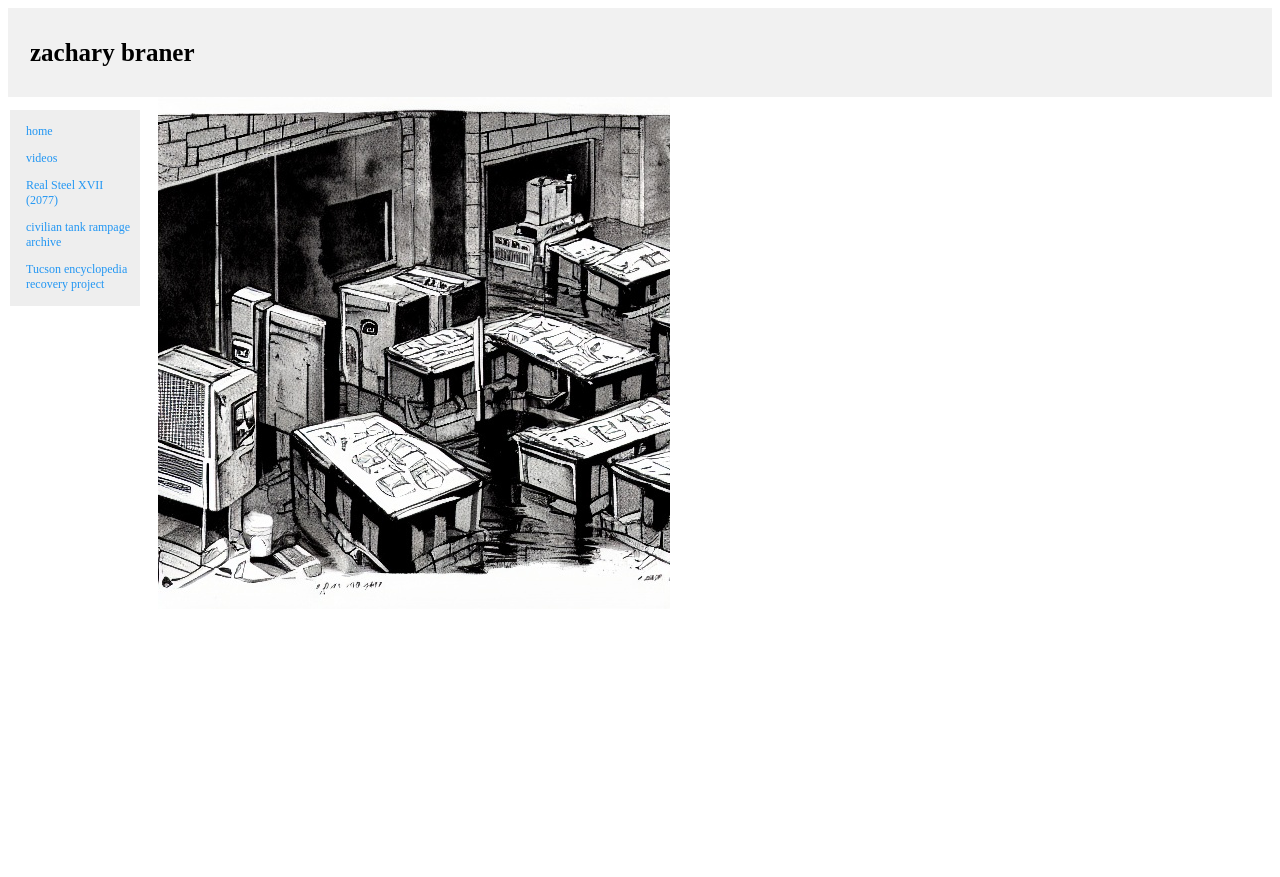
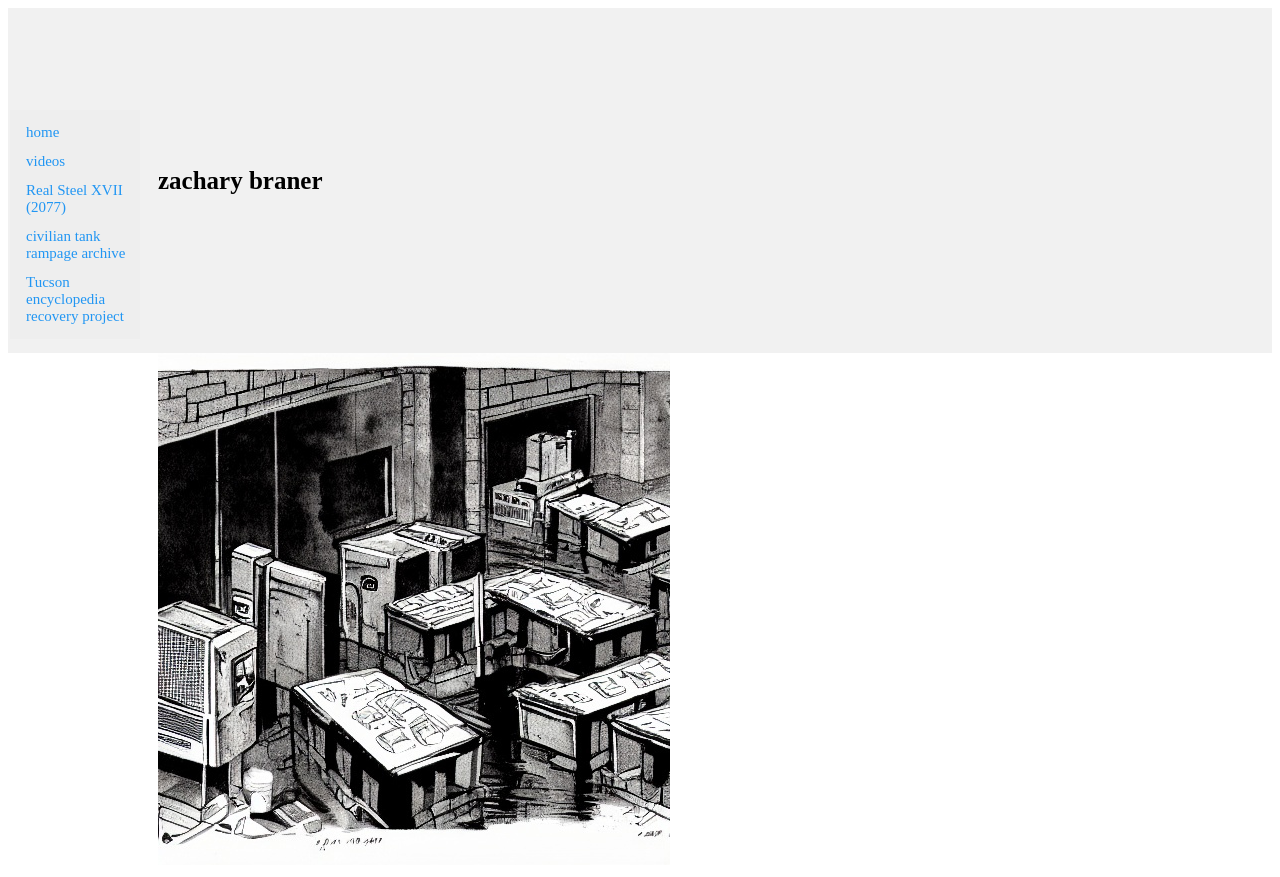
Before and after one commit to zbraner/tinfoilfall, a website: page index.html in a window 1280 px wide. Before the commit the page ends 800 px from the top, so only its background shows below. Drawn offline with Linux system fonts and the light colour scheme.

Commit message:
moving header to the right

```diff
--- a/gitsitestyle.css
+++ b/gitsitestyle.css
@@ -17,7 +17,7 @@ body {
 .sidenav a {
   padding: 6px 8px 6px 16px;
   text-decoration: none;
-  font-size: 12px;
+  font-size: 15px;
   color: #2196F3;
   display: block;
 }
@@ -28,7 +28,7 @@ body {
 
 .main {
   margin-left: 140px; /* Same width as the sidebar + left position in px */
-  font-size: 28px; /* Increased text to enable scrolling */
+  font-size: 12px; /* Increased text to enable scrolling */
   padding: 0px 10px;
 }
 
@@ -36,7 +36,6 @@ body {
   .sidenav {padding-top: 15px;}
   .sidenav a {font-size: 18px;}
 }
-
 
 
 /* Style the header with a grey background and some padding */
@@ -51,7 +50,7 @@ body {
   float: left;
   color: black;
   text-align: center;
-  padding: 12px;
+  padding: 140px;
   text-decoration: none;
   font-size: 18px;
   line-height: 25px;
```
